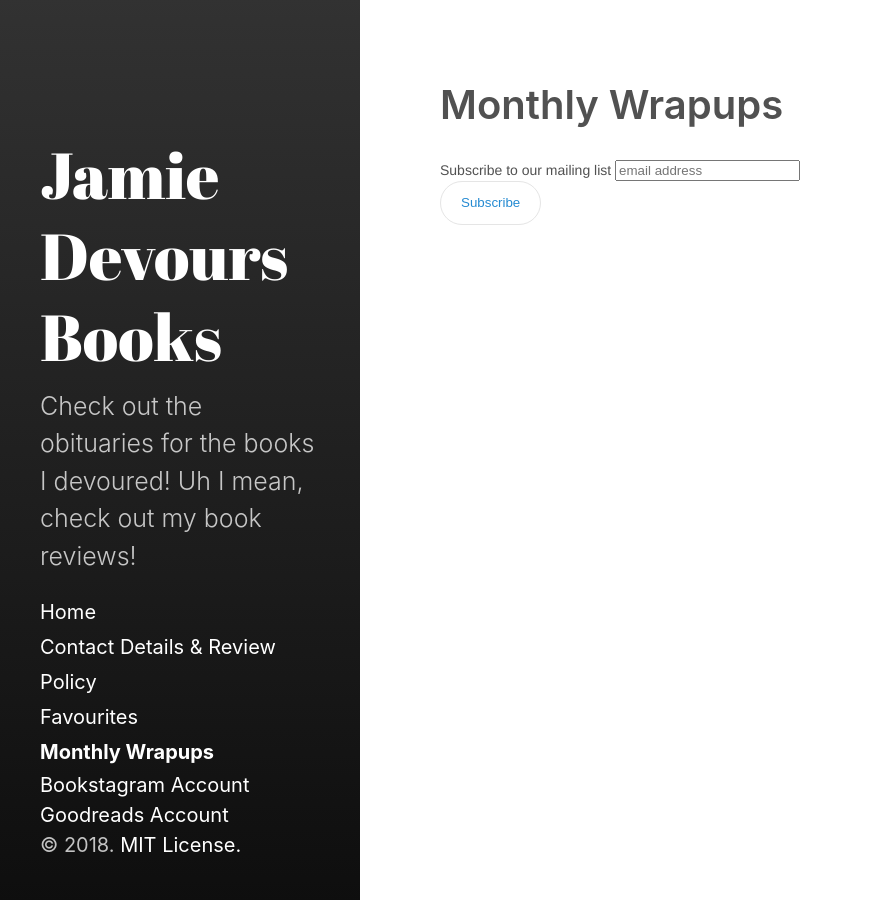
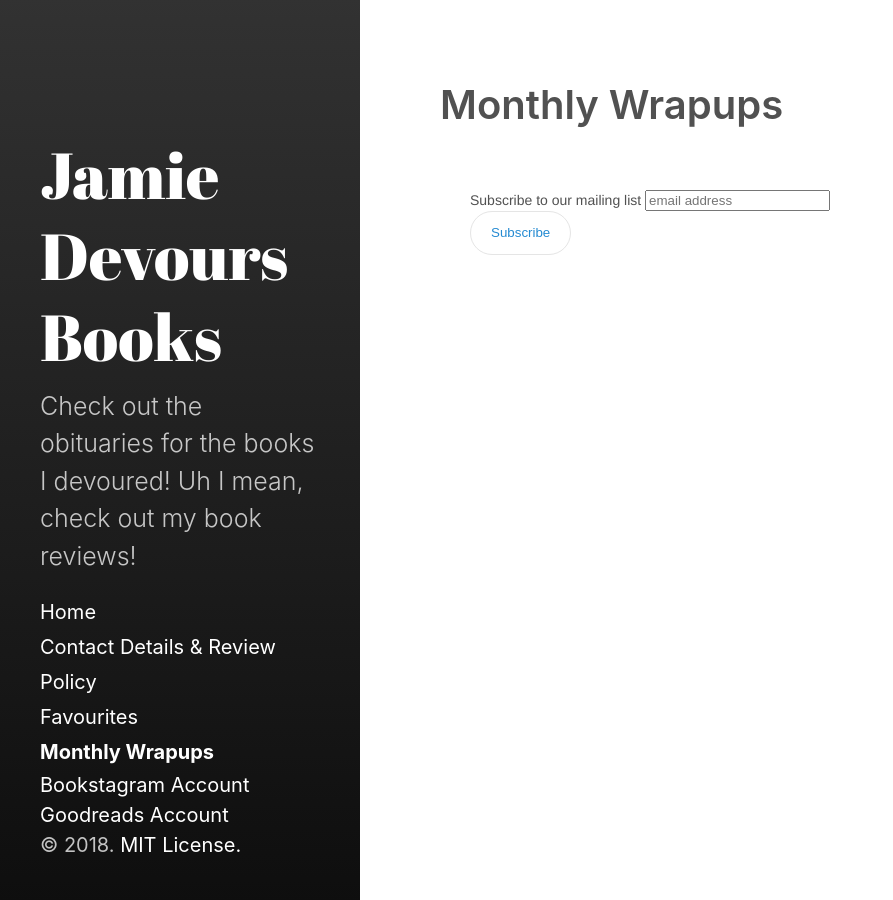
Before and after one commit to jamiecayley/Books, a Jekyll site: the page built from category/monthly.md, in a window 1280 px wide. Shown: the whole page, without its empty margins (0-893 px from the left). Built offline with Jekyll 4.4.1, drawn with Linux system fonts in a browser that asks for light colours; comment, search, counter and statistics services are not loaded.

Commit message:
Update custom-foot.html

```diff
--- a/_includes/custom-foot.html
+++ b/_includes/custom-foot.html
@@ -6,7 +6,7 @@
 	/* Add your own MailChimp form style overrides in your site stylesheet or in this style block.
 	   We recommend moving this block and the preceding CSS link to the HEAD of your HTML file. */
 </style>
-<div id="mc_embed_signup">
+<div class="outer-div"><div id="mc_embed_signup">
 <form action="https://instagram.us12.list-manage.com/subscribe/post?u=dec1d2045de7bb06b1263a990&amp;id=a0ac9eb6c2" method="post" id="mc-embedded-subscribe-form" name="mc-embedded-subscribe-form" class="validate" target="_blank" novalidate>
     <div id="mc_embed_signup_scroll">
 	<label for="mce-EMAIL">Subscribe to our mailing list</label>
@@ -16,6 +16,6 @@
     <div class="clear"><input type="submit" value="Subscribe" name="subscribe" id="mc-embedded-subscribe" class="button"></div>
     </div>
 </form>
-</div>
+	</div></div>
 
 <!--End mc_embed_signup-->
```
